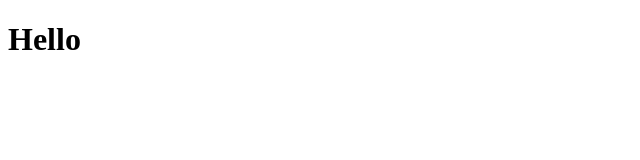
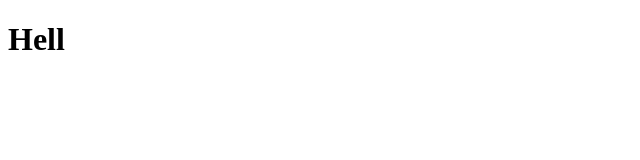
Before and after one commit to harishkariyanna/Team_Employee, a plain HTML site: page index.html in a window 1280 px wide. Shown: the full height of the page, 0-640 px from the left. Drawn offline with Linux system fonts and the light colour scheme.

Commit message:
fix: correct typo in heading from "Hello" to "Hell"

```diff
--- a/index.html
+++ b/index.html
@@ -6,6 +6,6 @@
     <title>Document</title>
 </head>
 <body>
-    <h1>Hello</h1>
+    <h1>Hell</h1>
 </body>
 </html>
```
